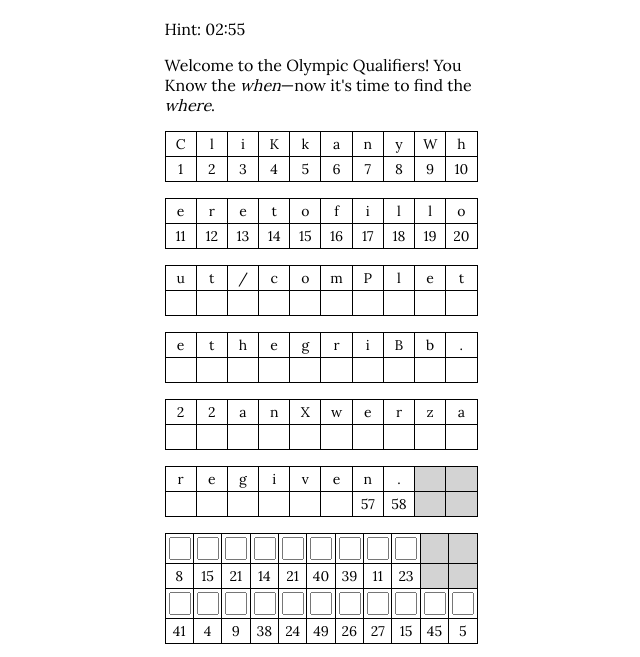
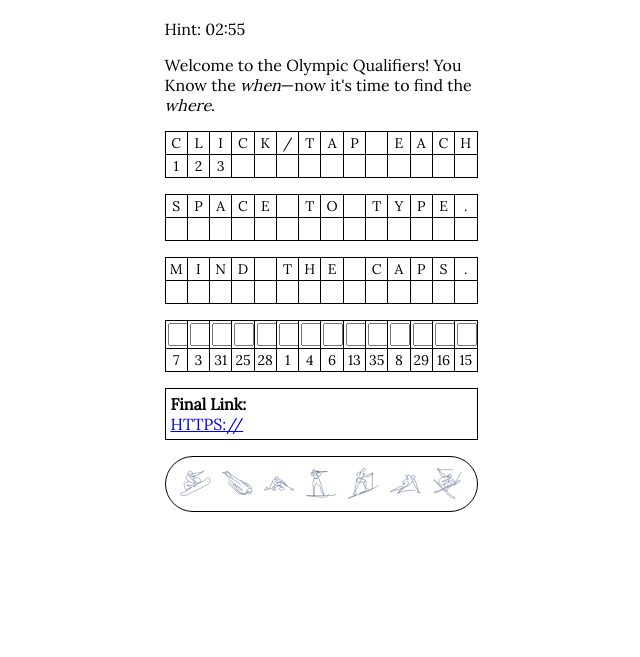
Before and after one commit to cogit18/SoJo26, a plain HTML site: page Qual.html in a window 1280 px wide. Shown: the part 138-795 px from the top of the page, without its empty margins (319-959 px from the left). Drawn offline with Linux system fonts and the light colour scheme.

Commit message:
Qual 2.0

```diff
--- a/Qual.html
+++ b/Qual.html
@@ -18,13 +18,13 @@
     overflow: hidden;
     white-space: nowrap;
     font-size: 14px;
-    padding: 3px;
+    padding: 2px;
 
 }
 
 input {
     text-align: center;
-    width: 22px;
+    width: 20px;
 }
 
 .gray {
@@ -45,27 +45,19 @@
         <h1>Olympic Qualifiers</h1>
         <div>Hint: <span id="hint-timer">03:00</span></div>
     <p>Welcome to the Olympic Qualifiers! You Know the <em>when</em>&mdash;now it's time to find the <em>where</em>.</p>
-    <p><table><tr><td>C</td><td>l</td><td>i</td><td>K</td><td>k</td><td>a</td><td>n</td><td>y</td><td>W</td><td>h</td>
-        <tr><td>1</td><td>2</td><td>3</td><td>4</td><td>5</td><td>6</td><td>7</td><td>8</td><td>9</td><td>10</td>
-        </table></p><p><table><tr><td>e</td><td>r</td><td>e</td><td>t</td><td>o</td><td>f</td><td>i</td><td>l</td><td>l</td><td>o</td>
-        <tr><td>11</td><td>12</td><td>13</td><td>14</td><td>15</td><td>16</td><td>17</td><td>18</td><td>19</td><td>20</td>
-        </table></p><p><table><tr><td>u</td><td>t</td><td>/</td><td>c</td><td>o</td><td>m</td><td>P</td><td>l</td><td>e</td><td>t</td>
-        <tr><td><div contenteditable="true"></div></td><td><div contenteditable="true"></div></td><td><div contenteditable="true"></div></td><td><div contenteditable="true"></div></td><td><div contenteditable="true"></div></td><td><div contenteditable="true"></div></td><td><div contenteditable="true"></div></td><td><div contenteditable="true"></div></td><td><div contenteditable="true"></div></td><td><div contenteditable="true"></div></td>
-        </table></p><p><table><tr><td>e</td><td>t</td><td>h</td><td>e</td><td>g</td><td>r</td><td>i</td><td>B</td><td>b</td><td>.</td>
-        <tr><td><div contenteditable="true"></div></td><td><div contenteditable="true"></div></td><td><div contenteditable="true"></div></td><td><div contenteditable="true"></div></td><td><div contenteditable="true"></div></td><td><div contenteditable="true"></div></td><td><div contenteditable="true"></div></td><td><div contenteditable="true"></div></td><td><div contenteditable="true"></div></td><td><div contenteditable="true"></div></td>
-        </table></p><p><table><tr><td>2</td><td>2</td><td>a</td><td>n</td><td>X</td><td>w</td><td>e</td><td>r</td><td>z</td><td>a</td>
-        <tr><td><div contenteditable="true"></div></td><td><div contenteditable="true"></div></td><td><div contenteditable="true"></div></td><td><div contenteditable="true"></div></td><td><div contenteditable="true"></div></td><td><div contenteditable="true"></div></td><td><div contenteditable="true"></div></td><td><div contenteditable="true"></div></td><td><div contenteditable="true"></div></td><td><div contenteditable="true"></div></td>
-        </table></p><p><table><tr><td>r</td><td>e</td><td>g</td><td>i</td><td>v</td><td>e</td><td>n</td><td>.</td><td class="gray"></td><td class="gray"></td>
-        <tr><td><div contenteditable="true"></div></td><td><div contenteditable="true"></div></td><td><div contenteditable="true"></div></td><td><div contenteditable="true"></div></td><td><div contenteditable="true"></div></td><td><div contenteditable="true"></div></td><td>57</td><td>58</td><td class="gray"></td><td class="gray"></td>
-    <p></p>
-        </table></p><p><table id="targetTable"><tr><td><input type="text" data-answer="y"></td><td><input type="text" data-answer="o"></td><td><input type="text" data-answer="u"></td><td><input type="text" data-answer="t"></td><td><input type="text" data-answer="u"></td><td><input type="text" data-answer="."></td><td><input type="text" data-answer="b"></td><td><input type="text" data-answer="e"></td><td><input type="text" data-answer="/"></td><td class="gray"></td><td class="gray"></td>
-        <tr><td>8</td><td>15</td><td>21</td><td>14</td><td>21</td><td>40</td><td>39</td><td>11</td><td>23</td><td class="gray"></td><td class="gray"></td>
-        <tr><td><input type="text" data-answer="2"></td><td><input type="text" data-answer="K"></td><td><input type="text" data-answer="W"></td><td><input type="text" data-answer="B"></td><td><input type="text" data-answer="c"></td><td><input type="text" data-answer="z"></td><td><input type="text" data-answer="m"></td><td><input type="text" data-answer="P"></td><td><input type="text" data-answer="o"></td><td><input type="text" data-answer="X"></td><td><input type="text" data-answer="k"></td>
-        <tr><td>41</td><td>4</td><td>9</td><td>38</td><td>24</td><td>49</td><td>26</td><td>27</td><td>15</td><td>45</td><td>5</td>
+    <p><table><tr><td>C</td><td>L</td><td>I</td><td>C</td><td>K</td><td>/</td><td>T</td><td>A</td><td>P</td><td> </td><td>E</td><td>A</td><td>C</td><td>H</td>
+        <tr><td>1</td><td>2</td><td>3</td><td><div contenteditable="true"></div></td><td><div contenteditable="true"></div></td><td><div contenteditable="true"></div></td><td><div contenteditable="true"></div></td><td><div contenteditable="true"></div></td><td><div contenteditable="true"></div></td><td><div contenteditable="true"></div></td><td><div contenteditable="true"></div></td><td><div contenteditable="true"></div></td><td><div contenteditable="true"></div></td><td><div contenteditable="true"></div></td>
+        </table></p><p><table><tr><td>S</td><td>P</td><td>A</td><td>C</td><td>E</td><td> </td><td>T</td><td>O</td><td> </td><td>T</td><td>Y</td><td>P</td><td>E</td><td>.</td>
+        <tr><td><div contenteditable="true"></div></td><td><div contenteditable="true"></div></td><td><div contenteditable="true"></div></td><td><div contenteditable="true"></div></td><td><div contenteditable="true"></div></td><td><div contenteditable="true"></div></td><td><div contenteditable="true"></div></td><td><div contenteditable="true"></div></td><td><div contenteditable="true"></div></td><td><div contenteditable="true"></div></td><td><div contenteditable="true"></div></td><td><div contenteditable="true"></div></td><td><div contenteditable="true"></div></td><td><div contenteditable="true"></div></td>
+        </table></p><p><table><tr><td>M</td><td>I</td><td>N</td><td>D</td><td> </td><td>T</td><td>H</td><td>E</td><td> </td><td>C</td><td>A</td><td>P</td><td>S</td><td>.</td>
+        <tr><td><div contenteditable="true"></div></td><td><div contenteditable="true"></div></td><td><div contenteditable="true"></div></td><td><div contenteditable="true"></div></td><td><div contenteditable="true"></div></td><td><div contenteditable="true"></div></td><td><div contenteditable="true"></div></td><td><div contenteditable="true"></div></td><td><div contenteditable="true"></div></td><td><div contenteditable="true"></div></td><td><div contenteditable="true"></div></td><td><div contenteditable="true"></div></td><td><div contenteditable="true"></div></td><td><div contenteditable="true"></div></td></tr></tr></table>
+
+        <p><table id="targetTable"><tr><td><input type='text' data-answer='T'></td><td><input type='text' data-answer='I'></td><td><input type='text' data-answer='N'></td><td><input type='text' data-answer='Y'></td><td><input type='text' data-answer='.'></td><td><input type='text' data-answer='C'></td><td><input type='text' data-answer='C'></td><td><input type='text' data-answer='/'></td><td><input type='text' data-answer='C'></td><td><input type='text' data-answer='H'></td><td><input type='text' data-answer='A'></td><td><input type='text' data-answer='M'></td><td><input type='text' data-answer='P'></td><td><input type='text' data-answer='S'></td>
+        <tr><td>7</td><td>3</td><td>31</td><td>25</td><td>28</td><td>1</td><td>4</td><td>6</td><td>13</td><td>35</td><td>8</td><td>29</td><td>16</td><td>15</td>
         </table></p>
 <p><div id="linkContainer" style="background-color:#FFFFFF; border: 1px solid black; padding: 5px;">
     <strong>Final Link: </strong><br/>
-    <a id="dynamicLink" href="https://" target="_blank">https://</a>
+    <a id="dynamicLink" href="HTTPS://" target="_blank">HTTPS://</a>
   </div></p>
     <div class="wrapper">
         <div class="row">
--- a/QualTimer.js
+++ b/QualTimer.js
@@ -7,7 +7,7 @@
     hintInterval = setInterval(() => {
         if (timeRemaining <= 0) {
             clearInterval(hintInterval);
-            alert("Hint: See how each letter in the tables has a number? Start by filling out the blank numbers, then work on the missing letters in the last table. Watch the colors and match upper or lower case.");
+            alert("Hint: See how each letter in the tables has a number? Start by filling out the blank numbers, then work on the missing letters in the last table.");
             return;
         }
         timeRemaining--;
```
Also changed, not shown: 1 other file.
